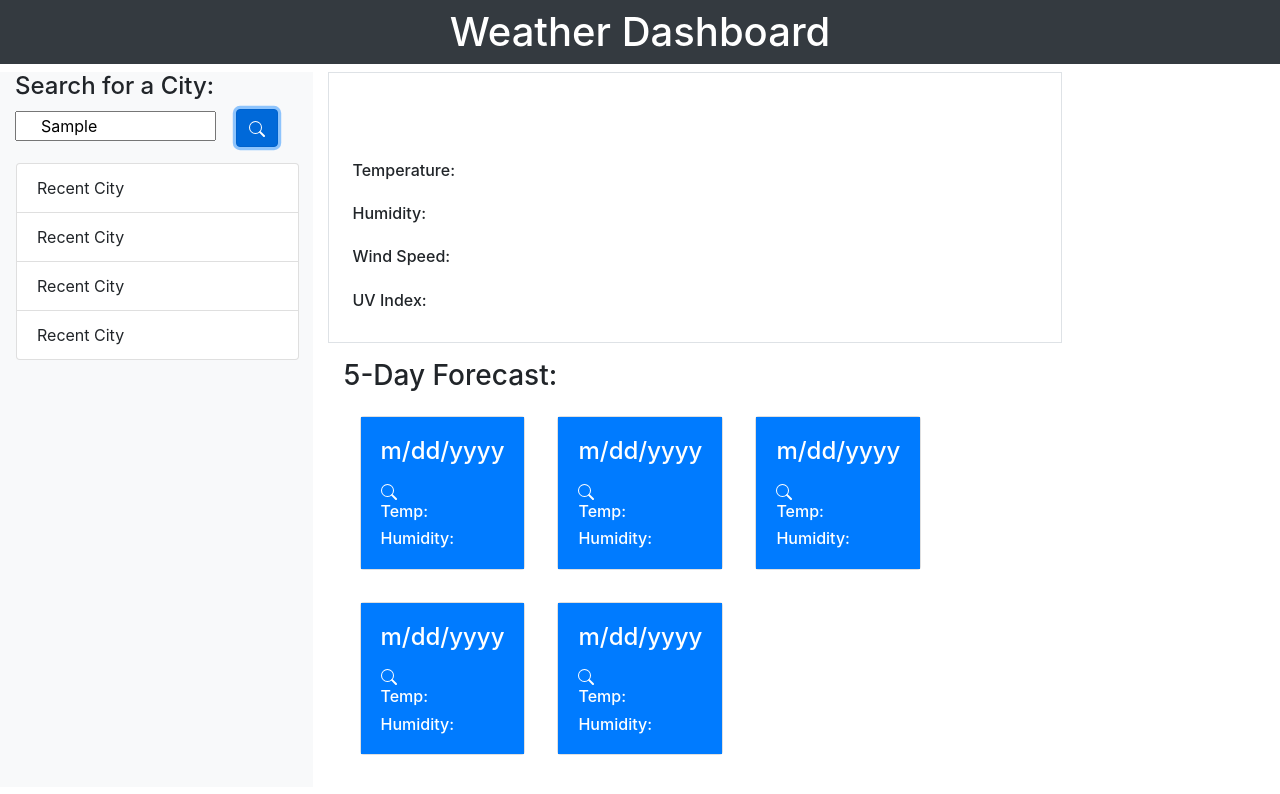
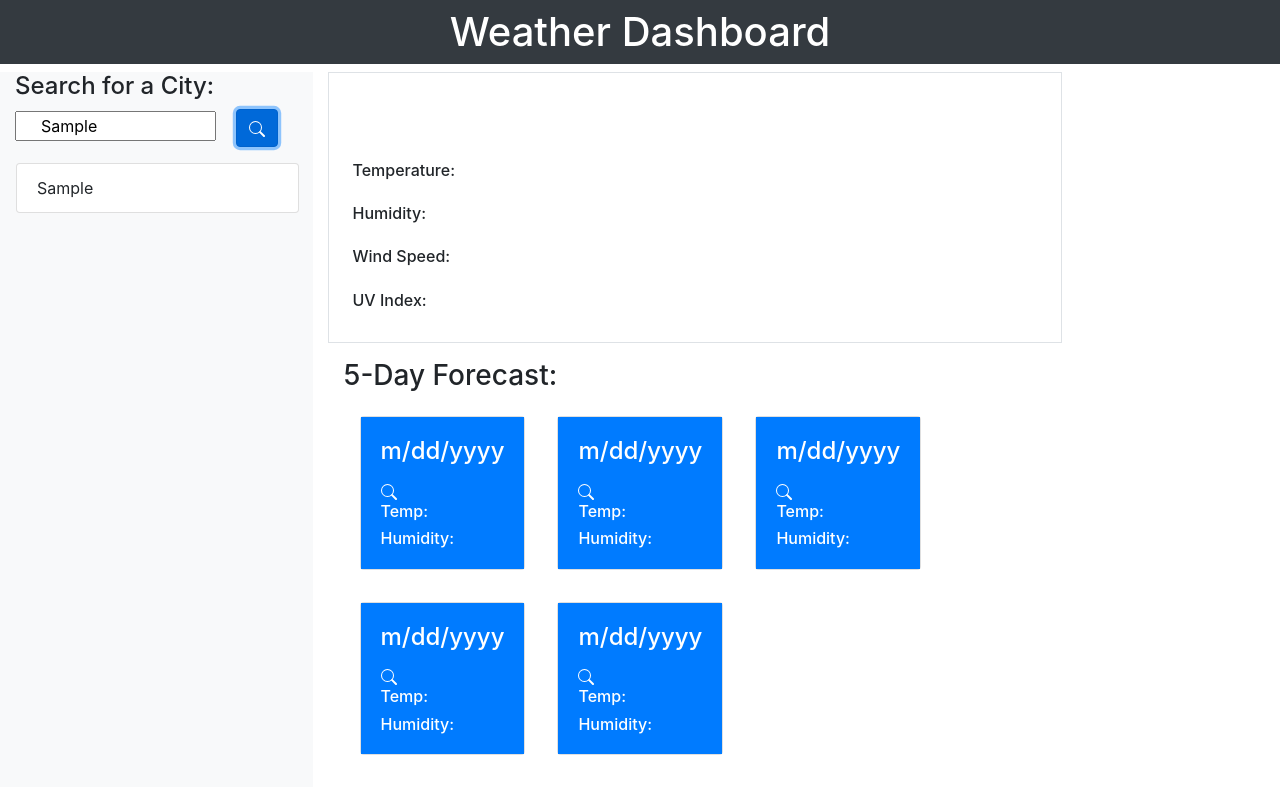
Before and after one commit to fancibleunicorn/weather-dashboard, a plain HTML site: page index.html in a window 1280 px wide. Both pictures are taken after typing "Sample" into the empty fields and a click on the button 257 px from the left and 127 px from the top of the page. Drawn offline with nearby package versions, Linux system fonts and the light colour scheme; no server answers.

Commit message:
Clicked recent city displays in Current Weather

```diff
--- a/assets/script.js
+++ b/assets/script.js
@@ -61,19 +61,29 @@ fetch(apiUviUrl).then(function(response) {
     })
 }
 
+//When Search Button is clicked
 $("#city-btn").click(function(event) {
     event.preventDefault();
     var cityName = $("#city").val();
     findCurrentWeather(cityName);
+    //Add searched City to Search History
+    $("#recent").append("<li id='recent-city' class='list-group-item'>" + cityName +"</li>");
 })
 
+//When Recent City is clicked
+$("#recent").on("click", "li", function (event) {
+    event.preventDefault();
+    var recentCity =$(this).text();
+    findCurrentWeather(recentCity)
+})
 
-
-
-//Save Searched City to Search History
 
 // Change UV Index's Color (favorable, moderate, or severe)
 
 //Show 5-day forecast (date, an icon representation of weather conditions, the temperature, and the humidity)
 
-//Show weather from search history
+//Bugs:
+
+//don't show a city if you search it multiple times
+
+//error message if invalid city
--- a/index.html
+++ b/index.html
@@ -29,11 +29,8 @@
         </form>
 
         <!-- Recent Searches -->
-        <ul class="list-group container m-3">
-            <li class="list-group-item">Recent City</li>
-            <li class="list-group-item">Recent City</li>
-            <li class="list-group-item">Recent City</li>
-            <li class="list-group-item">Recent City</li>
+        <ul id="recent" class="list-group container m-3">
+
         </ul>
     </div>
 
```
